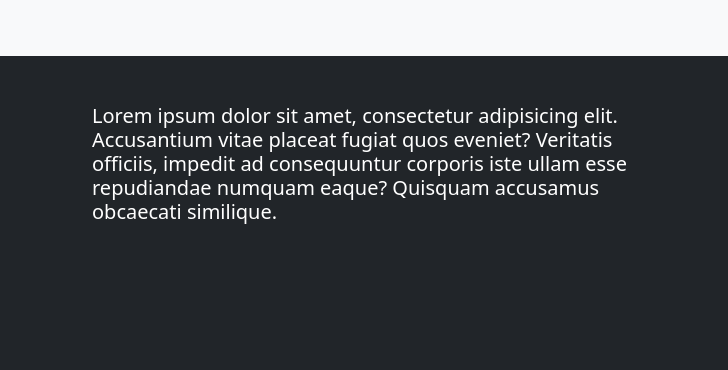
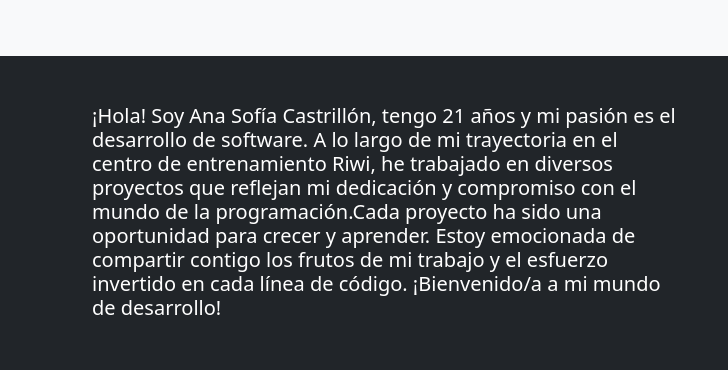
Before and after one commit to anacaszapata/miPortafolio, a plain HTML site: page index.html in a window 1280 px wide. Shown: the top 370 px of the page, 552-1280 px from the left. Drawn offline with nearby package versions, Linux system fonts and the light colour scheme.

Commit message:
Update index.html

```diff
--- a/index.html
+++ b/index.html
@@ -49,9 +49,11 @@
                 <img src="../assets/Logotipo Tecnología Azul.png" alt="./fot">
             </div>
             <div class="m-5 align-middle">
-                <h5 class="text-white">Lorem ipsum dolor sit amet, consectetur adipisicing elit. Accusantium vitae
-                    placeat fugiat quos eveniet? Veritatis officiis, impedit ad consequuntur corporis iste ullam esse
-                    repudiandae numquam eaque? Quisquam accusamus obcaecati similique.</h5>
+                <h5 class="text-white">¡Hola!
+
+Soy Ana Sofía Castrillón, tengo 21 años y mi pasión es el desarrollo de software. A lo largo de mi trayectoria en el centro de entrenamiento Riwi, he trabajado en diversos proyectos que reflejan mi dedicación y compromiso con el mundo de la programación.Cada proyecto ha sido una oportunidad para crecer y aprender.
+
+Estoy emocionada de compartir contigo los frutos de mi trabajo y el esfuerzo invertido en cada línea de código. ¡Bienvenido/a a mi mundo de desarrollo! </h5>
             </div>
         </div>
     </section>
```
